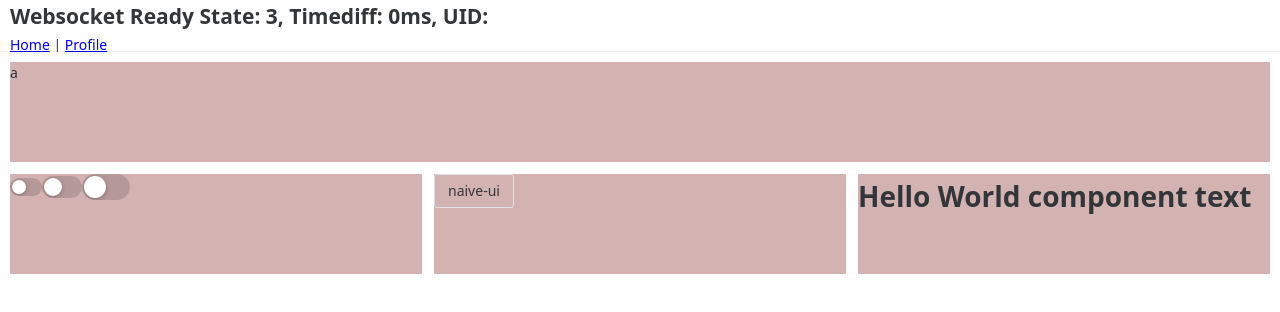
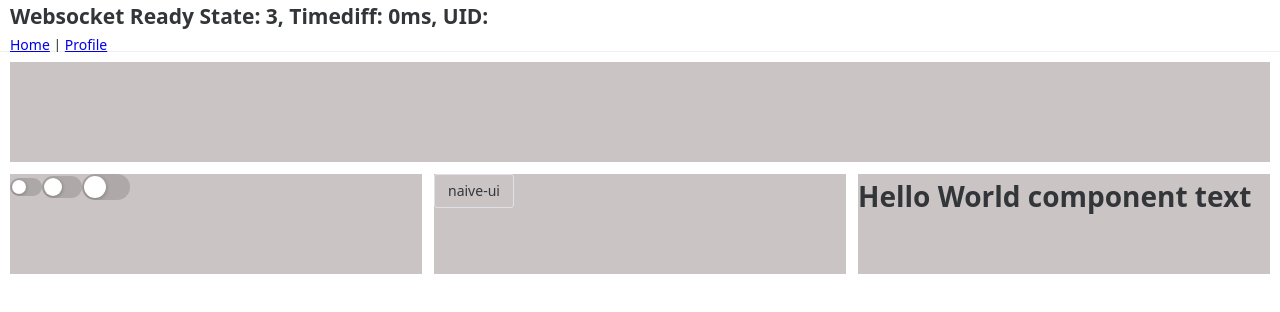
Before and after one commit to Azperin/template, a Vue app in the folder client/: page / in a window 1280 px wide. Shown: the top 312 px of the page. Built offline with nearby package versions, Linux system fonts and the light colour scheme; no server answers; some icons are missing; a small style sheet from the web is missing.

Commit message:
before refactor

```diff
--- a/client/src/components/AuthForm.vue
+++ b/client/src/components/AuthForm.vue
@@ -46,7 +46,6 @@ const isLogingDataCorrect = computed(() => {
 const requestPincode = () => {
 	store.dispatch('WEBSOCKET_SEND_MESSAGE', { a: 'requestEmailPincode', email: inputEmail.value });
 
-	// disable send request button for 10 seconds
 	isRequestingPincode.value = true;
 	setTimeout(() => isRequestingPincode.value = false, 10000);
 };
--- a/client/src/components/HelloWorld.vue
+++ b/client/src/components/HelloWorld.vue
@@ -1,10 +1,6 @@
 <template>
-
-
-	 <n-grid x-gap="12" y-gap="12" cols="s:1 m:2 l:3 xl:5 2xl:4" item-responsive responsive="screen" class="raaa">
-		<n-gi span="s:2 m:3 l:4 xl:5 2xl:6">
-			a
-		</n-gi>
+	<n-grid x-gap="12" y-gap="12" cols="s:1 m:2 l:3 xl:5 2xl:4" item-responsive responsive="screen" class="example-class">
+		<n-gi span="s:2 m:3 l:4 xl:5 2xl:6"></n-gi>
 		<n-gi >
 			<n-switch size="small" />
 			<n-switch size="medium" />
@@ -17,7 +13,7 @@
 		<n-gi>
 			<h1>Hello World component text</h1>
 		</n-gi>
-	 </n-grid>
+	</n-grid>
 </template>
 
 <script setup>
@@ -25,12 +21,11 @@ import { NButton, NSwitch, NGrid, NGi,  } from 'naive-ui';
 import { Money16Regular } from '@vicons/fluent';
 import { Icon } from '@vicons/utils';
 
-
 </script>
 
 <style scoped>
-.raaa > div {
+.example-class > div {
 	height: 100px;
-	background-color: rgba(111,2,2,.3);
+	background-color: rgba(80, 61, 61, 0.3);
 }
 </style>
```
Also changed, not shown: 1 other file (tests, documents, lock files or other folders).
